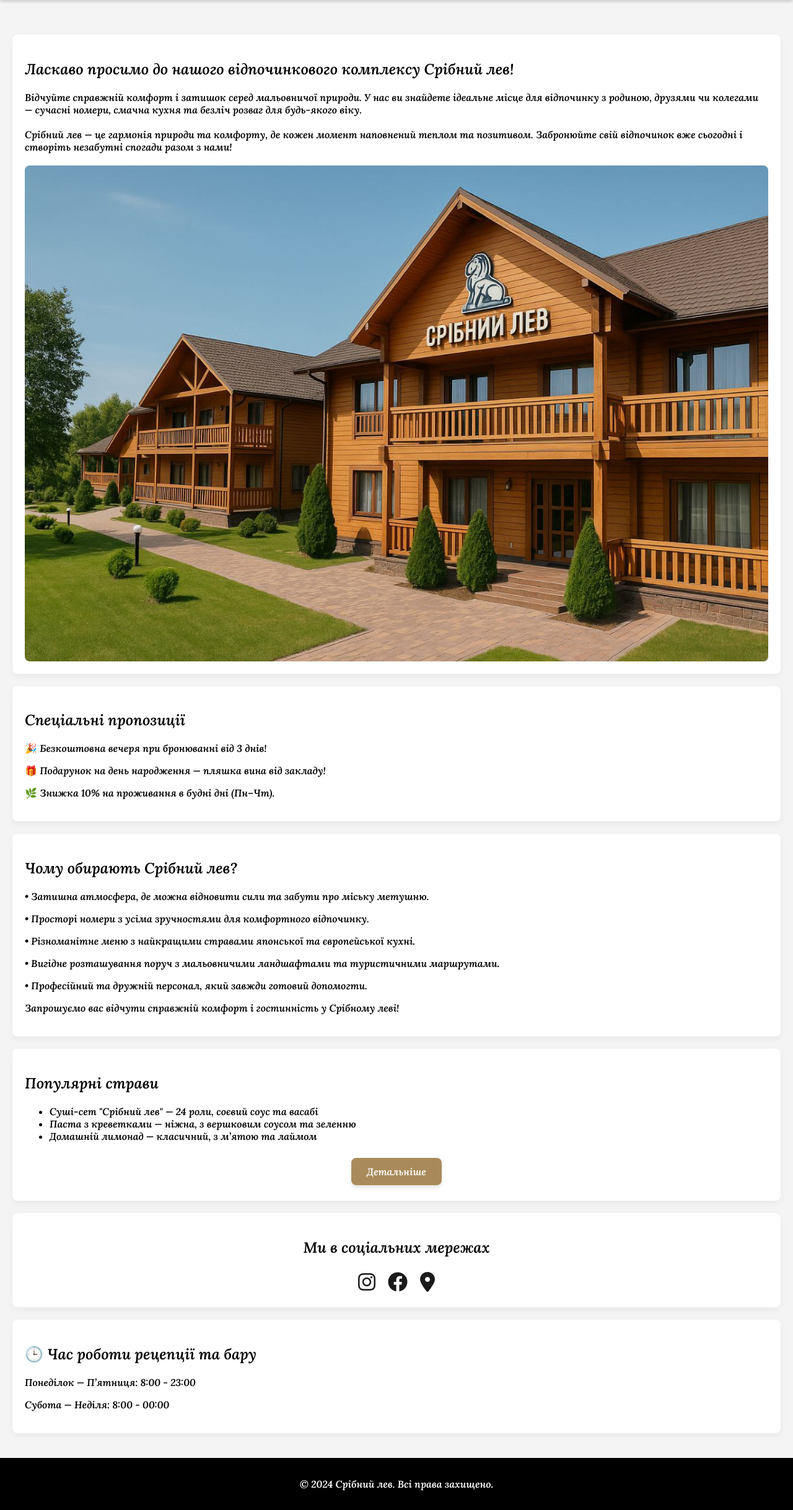
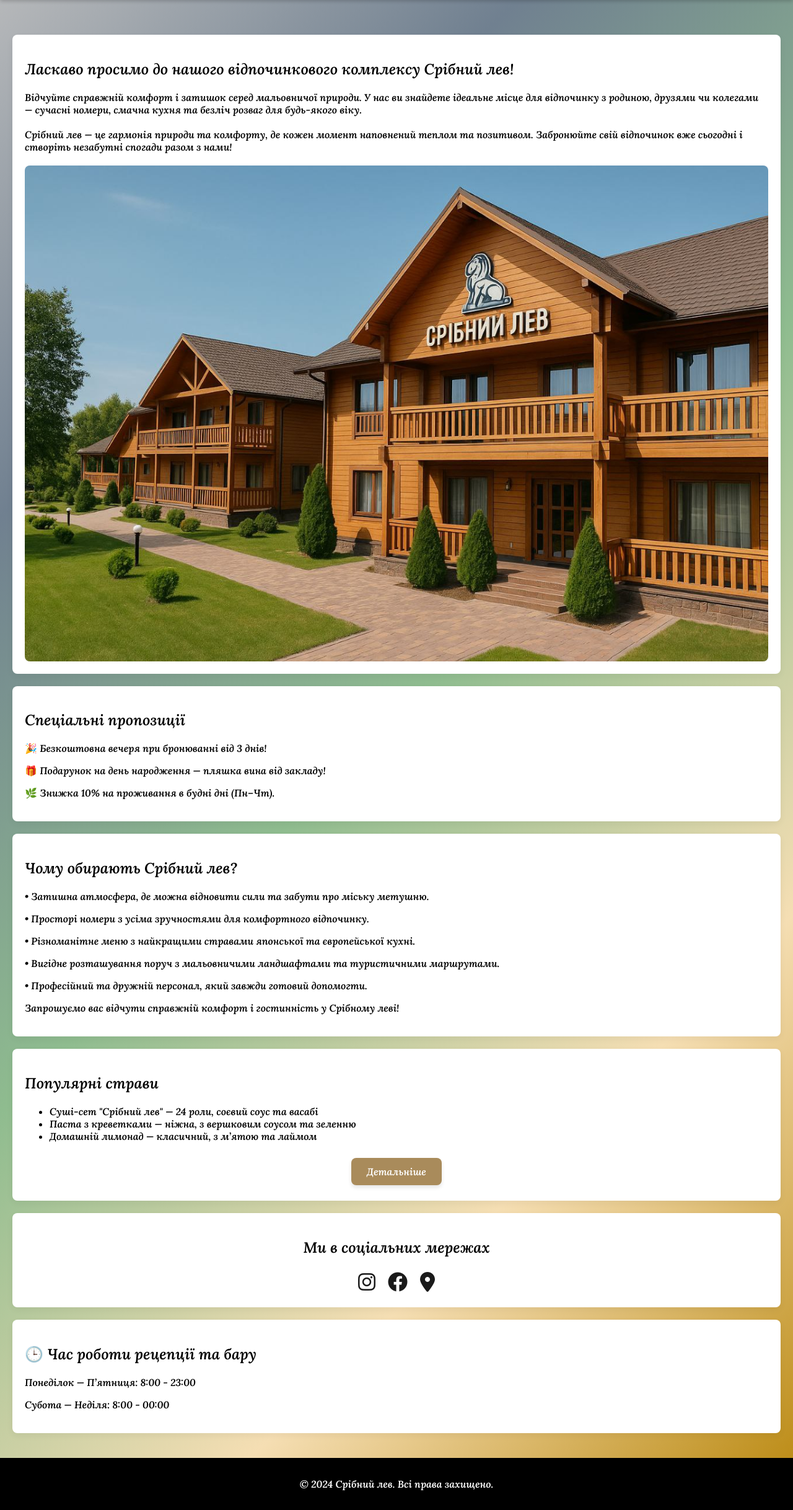
Before and after one commit to tyomkaisu/sribnylev2, a Flask app: page / in a window 1280 px wide. Shown: the part 124-2560 px from the top of the page at 62% size. Run offline with Flask 3, Linux system fonts and the light colour scheme.

Commit message:
Оновлено дизайн та кольори

```diff
--- a/static/style.css
+++ b/static/style.css
@@ -456,3 +456,12 @@ html, body {
     height: 100%;
     overflow-x: hidden;
 }
+body {
+  background: linear-gradient(135deg,
+    #c0c0c0,  /* сріблястий */
+    #708090,  /* сірий з синім відтінком */
+    #8fbc8f,  /* приглушено-зелений (натуральний) */
+    #f5deb3,  /* світлий беж */
+    #b8860b   /* темно-золотий (бурштиновий) */
+  );
+}
--- a/templates/auth.html
+++ b/templates/auth.html
@@ -20,6 +20,7 @@
     <form action="{{ url_for('register') }}" method="POST">
       <h2>Створити акаунт</h2>
       <input type="text" name="username" placeholder="Ім’я користувача" required />
+      <input type="email" name="email" placeholder="Email" required />
       <input type="password" name="password" placeholder="Пароль" required />
       <button type="submit">Зареєструватися</button>
     </form>
```
Also changed, not shown: templates/reservation.html (+23 -8 lines), templates/my_bookings.html (line endings or trailing spaces).
